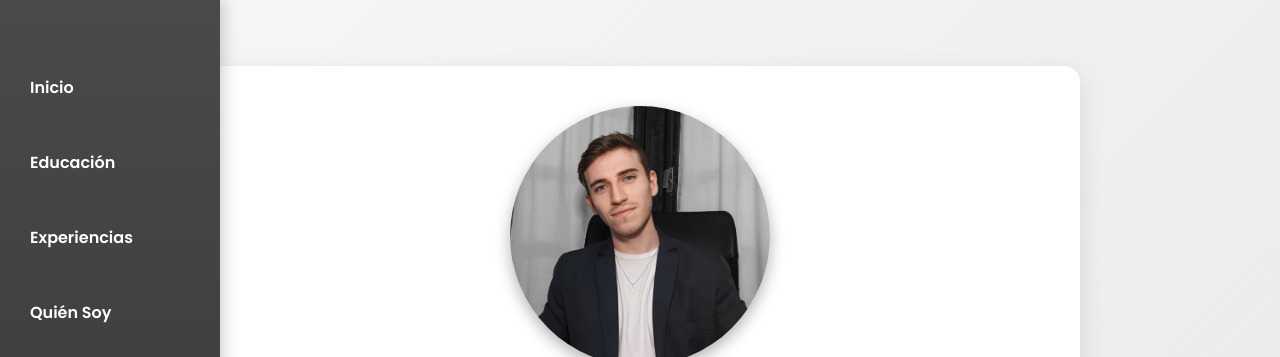
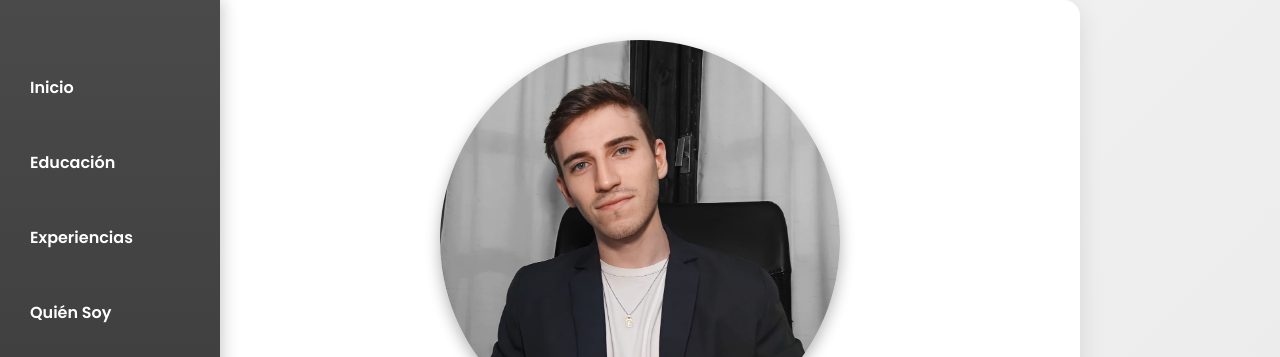
Before and after one commit to fezfranck/CV-WEB-FUNCA, a plain HTML site: page index.html in a window 1280 px wide. Shown: the top 357 px of the page. Drawn offline with Linux system fonts and the light colour scheme.

Commit message:
Update index.html

```diff
--- a/index.html
+++ b/index.html
@@ -78,8 +78,8 @@
         }
 
         .profile-header img {
-            width: 260px;
-            height: 260px;
+            width: 400px;
+            height: 400px;
             border-radius: 50%;
             object-fit: cover;
             box-shadow: 0 6px 15px rgba(0, 0, 0, 0.3);
```
